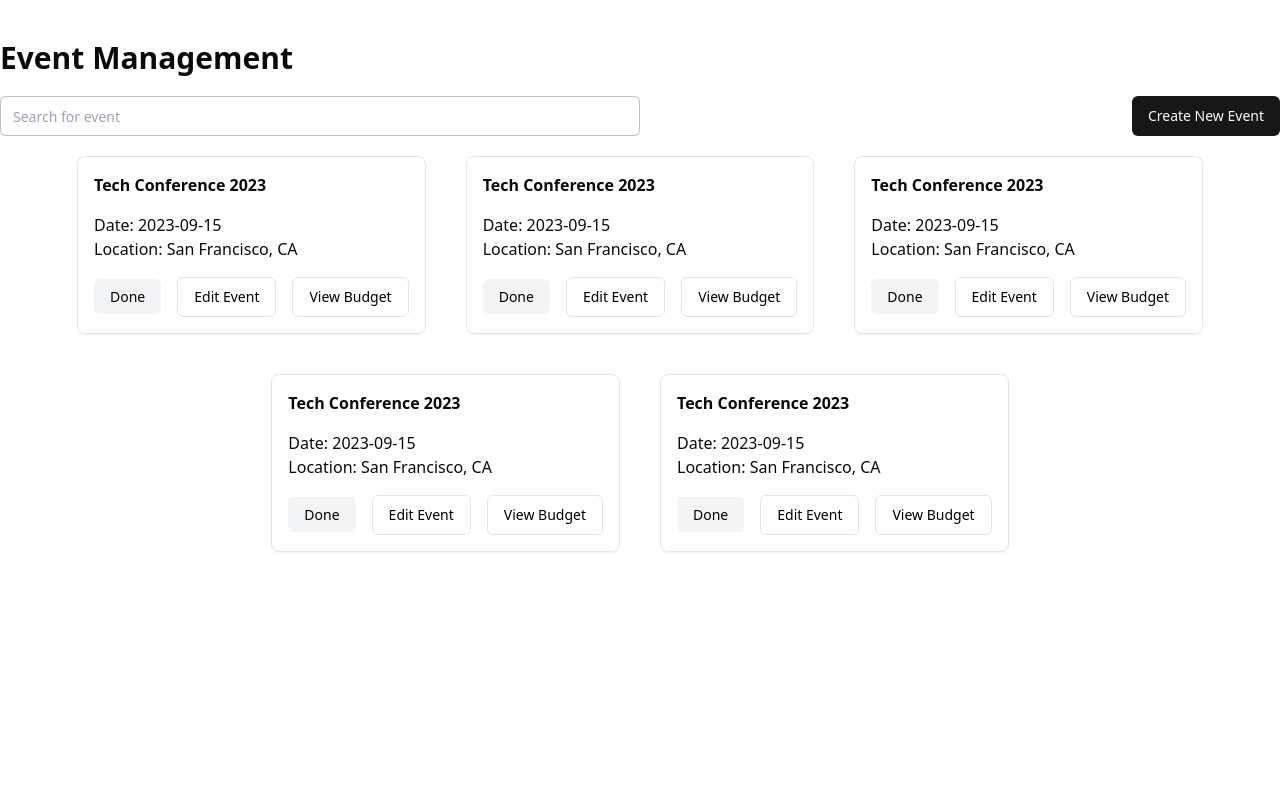
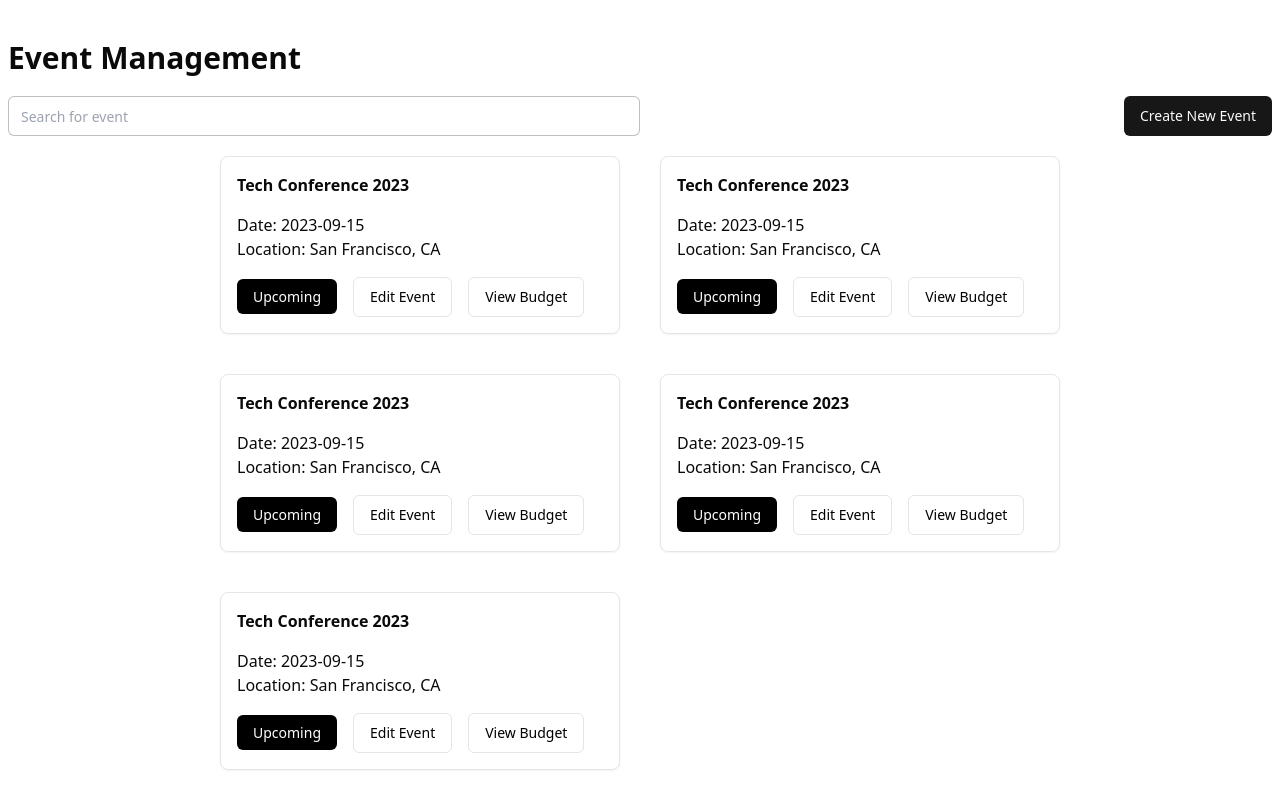
Before and after one commit to karao-egdk/event-management-react, a React (Vite) app: page / in a window 1280 px wide. Built offline with nearby package versions, Linux system fonts and the light colour scheme.

Commit message:
refactor: fix event card sizing and remove unnecessary imports

```diff
--- a/src/components/EventCard.tsx
+++ b/src/components/EventCard.tsx
@@ -1,4 +1,3 @@
-import React from "react";
 import { Button } from "./ui/button";
 
 interface EventDetailsProp {
@@ -11,14 +10,14 @@ interface EventDetailsProp {
 
 function EventCard({ eventDetails }: { eventDetails: EventDetailsProp }) {
     return (
-        <div className="rounded-lg border shadow-sm max-w-[22rem] p-4">
+        <div className="rounded-lg border shadow-sm sm:w-[25rem] p-4">
             <h2 className="text-md font-bold">{eventDetails.title}</h2>
 
             <div className="my-4">
                 <p>Date: {eventDetails.date}</p>
                 <p>Location: {eventDetails.location}</p>
             </div>
-            <div className="space-x-4">
+            <div className="sm:space-x-4 space-x-2">
                 {eventDetails.isEventDone ? (
                     <p className="inline items-center justify-center gap-2 rounded-md text-sm font-medium h-10 px-4 py-2 w-fit bg-gray-100 text-black cursor-default">Done</p>
                 ) : (
--- a/src/components/Search.tsx
+++ b/src/components/Search.tsx
@@ -1,4 +1,3 @@
-import React from 'react'
 
 function Search() {
   return (
--- a/src/pages/EventManagement.tsx
+++ b/src/pages/EventManagement.tsx
@@ -9,11 +9,11 @@ function EventManagement() {
         title: 'Tech Conference 2023',
         date: '2023-09-15',
         location: 'San Francisco, CA',
-        isEventDone: true,
+        isEventDone: false,
     }
 
     return (
-        <section className="container mx-auto flex flex-col gap-5 py-10">
+        <section className="container mx-auto flex flex-col gap-5 py-10 px-2">
             <h1 className="text-3xl font-bold">Event Management</h1>
             <div className="flex justify-between items-center w-full">
                 <Search />
@@ -22,7 +22,7 @@ function EventManagement() {
                 </Button>
             </div>
 
-            <div className="flex gap-10 flex-wrap justify-center">
+            <div className="grid gap-10 md:grid-cols-2 mx-auto">
                 <EventCard eventDetails={eventDetails} />
                 <EventCard eventDetails={eventDetails} />
                 <EventCard eventDetails={eventDetails} />
```
